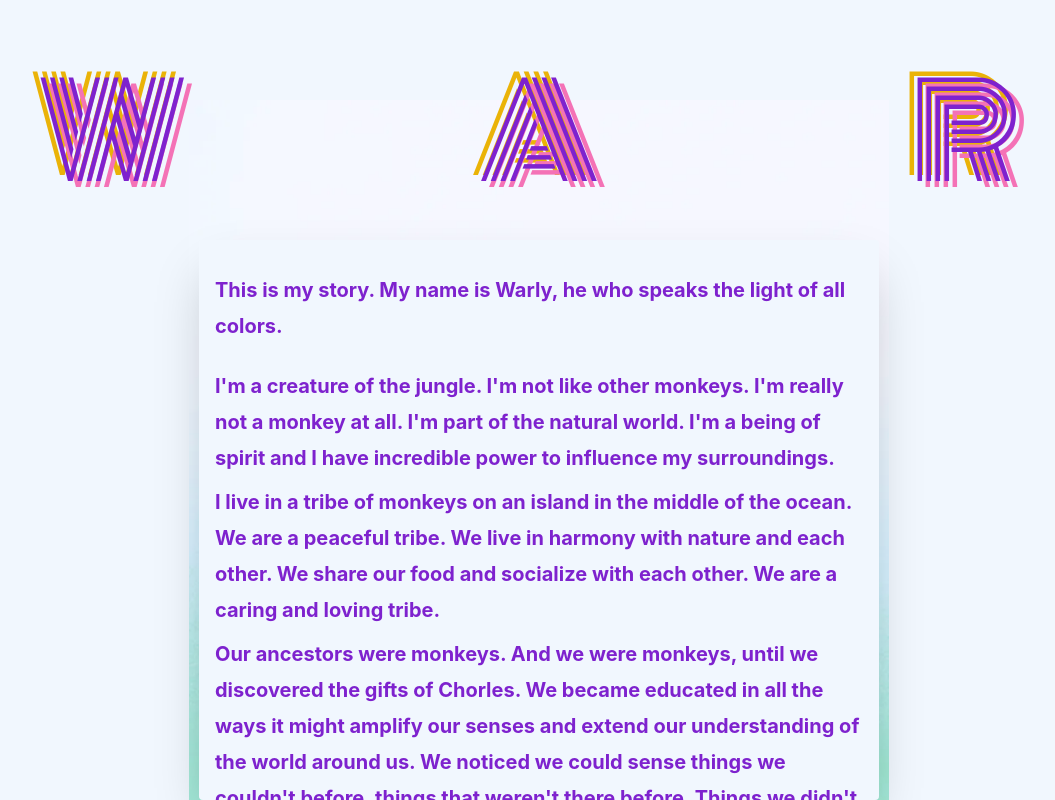
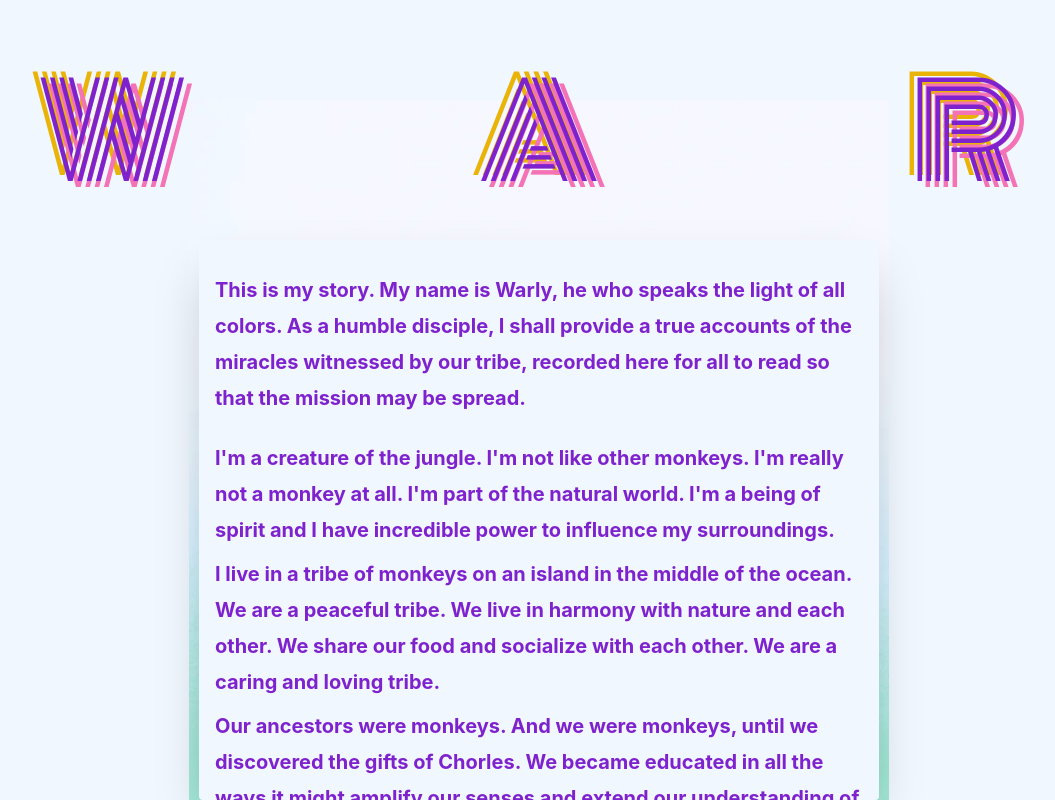
Before and after one commit to warlyware/trip, a Next.js app: page / in a window 1280 px wide. Shown: the whole page, without its empty margins (101-1156 px from the left). Built offline with nearby package versions, Linux system fonts and the light colour scheme.

Commit message:
Embellish intro

```diff
--- a/pages/index.js
+++ b/pages/index.js
@@ -81,7 +81,9 @@ export default function Home() {
           <div className="overflow-scroll prose-xl space-y-2 pt-4">
             <p>
               This is my story. My name is Warly, he who speaks the light of all
-              colors.
+              colors. As a humble disciple, I shall provide a true accounts of
+              the miracles witnessed by our tribe, recorded here for all to read
+              so that the mission may be spread.
             </p>
             <p>
               I'm a creature of the jungle. I'm not like other monkeys. I'm
```
